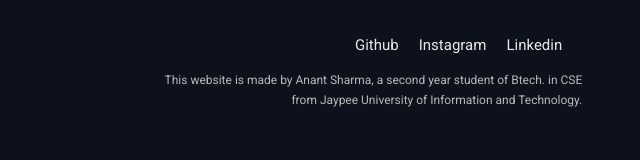
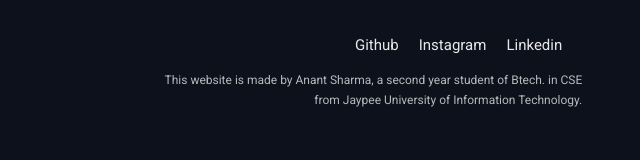
Before and after one commit to lightningMcQueen-95/hotstar-clone, a plain HTML site: page index.html in a window 1280 px wide. Shown: the part 1263-1423 px from the top of the page, 640-1280 px from the left. Drawn offline with nearby package versions, Linux system fonts and the light colour scheme; files whose address does not match are found by name.

Commit message:
Update index.html

```diff
--- a/index.html
+++ b/index.html
@@ -304,7 +304,7 @@
         <li class="footer-items"><a target="_blank" href="https://www.instagram.com/sharmanant_/">Instagram</a></li>
         <li class="footer-items"><a target="_blank" href="https://www.linkedin.com/in/anant-sharma-/">Linkedin</a></li>
       </ul>
-      <p class="about-me">This website is made by Anant Sharma, a second year student of Btech. in CSE from Jaypee University of Information and Technology.</p>
+      <p class="about-me">This website is made by Anant Sharma, a second year student of Btech. in CSE from Jaypee University of Information Technology.</p>
     </div>
   </footer>
 
```
